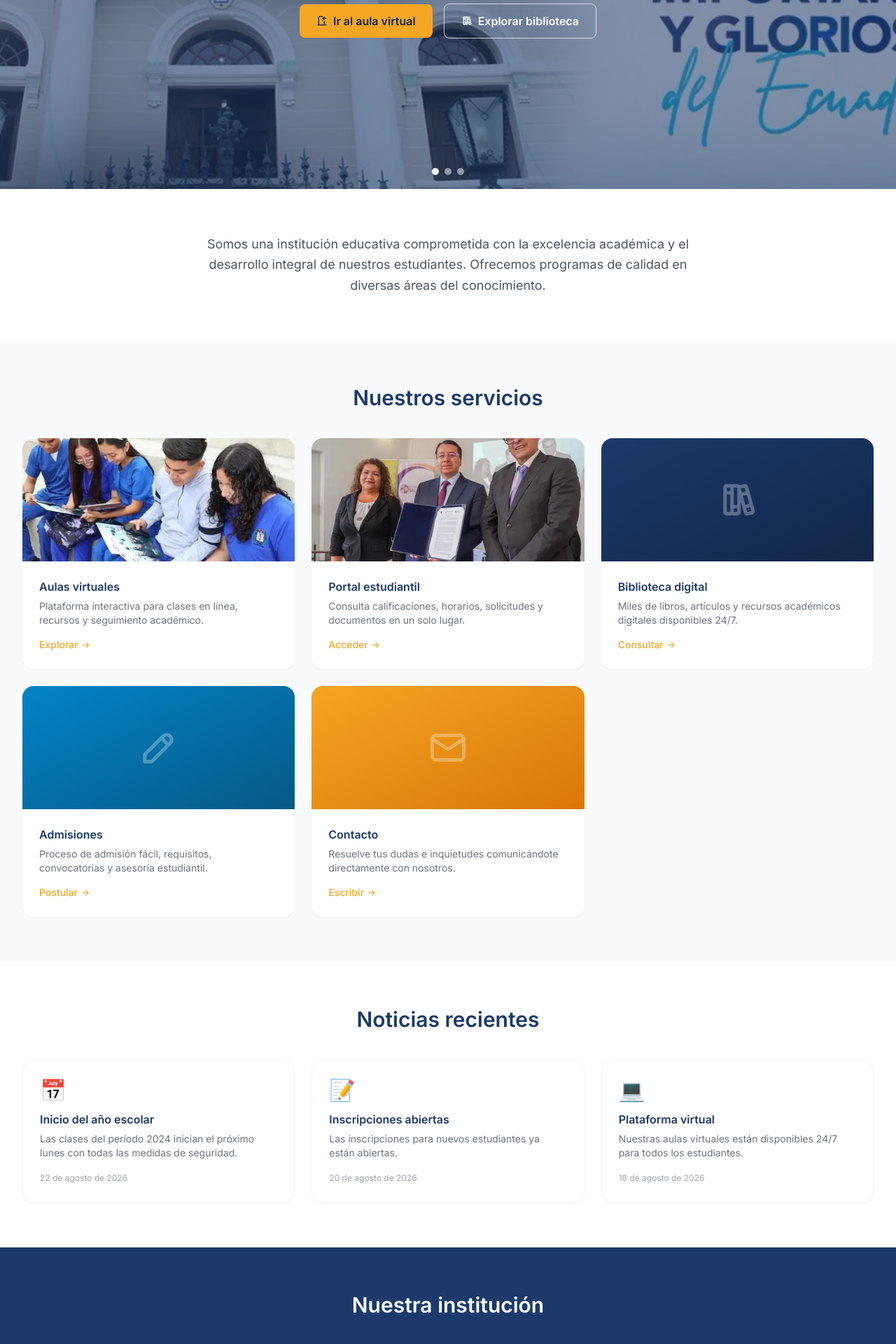
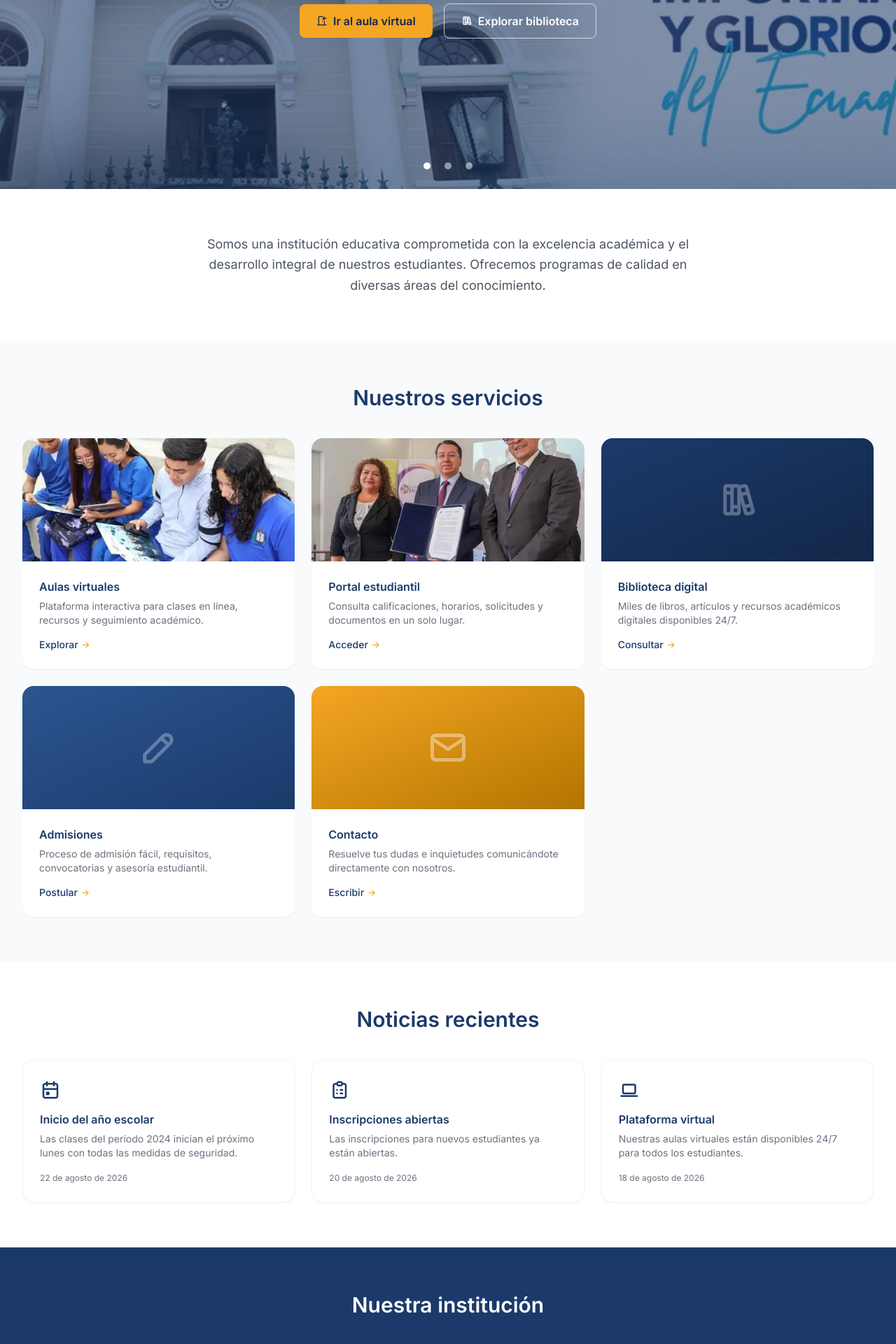
Before and after one commit to cristheboss-lu/CampusFlow-UG-Prototype, a Django app: page / in a window 1280 px wide. Shown: the part 394-2314 px from the top of the page at 70% size. Run offline with Django 5.2, Linux system fonts and the light colour scheme; a user stored in the database is signed in; some libraries are stand-ins or nearby versions.

Commit message:
Corregir contraste WCAG, paleta y tono institucional en landing publica
Ajusta la landing publica (base_publico.html/index.html) tras diagnostico
con el skill impeccable: contraste de texto gold sobre blanco (2.03:1 -> 11.27:1
usando navy), gradientes fuera de paleta (sky/amber -> navy/gold-dark),
emoji reemplazados por iconos Tabler, dots del carrusel accesibles por
teclado, y "Mi panel" visible en el menu movil para estudiantes autenticados.
Simplifica ademas la coreografia de hover de las tarjetas de servicio para
un tono mas institucional y menos "SaaS".

```diff
--- a/plataforma/templates/plataforma/base_publico.html
+++ b/plataforma/templates/plataforma/base_publico.html
@@ -8,7 +8,7 @@
 
 <link rel="preconnect" href="https://fonts.googleapis.com">
 <link rel="preconnect" href="https://fonts.gstatic.com" crossorigin>
-<link href="https://fonts.googleapis.com/css2?family=Inter:wght@400;500;600;700;800&display=swap" rel="stylesheet">
+<link href="https://fonts.googleapis.com/css2?family=Inter:wght@400;500;600;700&display=swap" rel="stylesheet">
 
 <script src="https://cdn.tailwindcss.com"></script>
 <script>
@@ -17,7 +17,7 @@
       extend: {
         colors: {
           navy: { DEFAULT: '#1B3A6B', light: '#2C5590', dark: '#122748' },
-          gold: { DEFAULT: '#F5A623', light: '#FDF1E0' },
+          gold: { DEFAULT: '#F5A623', light: '#FDF1E0', dark: '#B37500' },
         },
         fontFamily: { sans: ['Inter', 'sans-serif'] },
         borderRadius: { card: '16px' },
@@ -67,7 +67,7 @@
       </a>
       {% endif %}
 
-      <button class="md:hidden text-white" aria-label="Abrir menú" id="mobile-menu-btn">
+      <button class="md:hidden text-white" aria-label="Abrir menú" id="mobile-menu-btn" aria-expanded="false" aria-controls="mobile-menu">
         <i class="ti ti-menu-2 text-xl" aria-hidden="true"></i>
       </button>
     </div>
@@ -81,6 +81,11 @@
     <a href="https://www.scopus.com" target="_blank" rel="noopener" class="block px-3 py-2 rounded-lg hover:bg-white/10">Biblioteca</a>
     <a href="{% url 'admisiones' %}" class="block px-3 py-2 rounded-lg hover:bg-white/10">Admisiones</a>
     <a href="{% url 'contacto' %}" class="block px-3 py-2 rounded-lg hover:bg-white/10">Contacto</a>
+    {% if request.user.is_authenticated %}
+    <a href="{% url 'dashboard_estudiante' %}" class="flex items-center gap-2 px-3 py-2 rounded-lg hover:bg-white/10">
+      <i class="ti ti-layout-dashboard" aria-hidden="true"></i> Mi panel
+    </a>
+    {% endif %}
   </nav>
 </header>
 
@@ -148,8 +153,10 @@
 </footer>
 
 <script>
-  document.getElementById('mobile-menu-btn')?.addEventListener('click', () => {
-    document.getElementById('mobile-menu')?.classList.toggle('hidden');
+  document.getElementById('mobile-menu-btn')?.addEventListener('click', function () {
+    const menu = document.getElementById('mobile-menu');
+    const isHidden = menu?.classList.toggle('hidden');
+    this.setAttribute('aria-expanded', isHidden ? 'false' : 'true');
   });
 </script>
 
--- a/plataforma/templates/plataforma/index.html
+++ b/plataforma/templates/plataforma/index.html
@@ -29,10 +29,10 @@
         </div>
     </div>
 
-    <div class="absolute bottom-5 left-1/2 -translate-x-1/2 flex gap-2 z-50">
-        <span class="hero-dot w-2.5 h-2.5 rounded-full bg-white cursor-pointer transition-opacity"></span>
-        <span class="hero-dot w-2.5 h-2.5 rounded-full bg-white/50 cursor-pointer transition-opacity"></span>
-        <span class="hero-dot w-2.5 h-2.5 rounded-full bg-white/50 cursor-pointer transition-opacity"></span>
+    <div class="absolute bottom-5 left-1/2 -translate-x-1/2 flex gap-1 z-50">
+        <button type="button" class="hero-dot p-2 -m-0" aria-label="Ir a la imagen 1"><span class="block w-2.5 h-2.5 rounded-full bg-white transition-opacity"></span></button>
+        <button type="button" class="hero-dot p-2 -m-0" aria-label="Ir a la imagen 2"><span class="block w-2.5 h-2.5 rounded-full bg-white/50 transition-opacity"></span></button>
+        <button type="button" class="hero-dot p-2 -m-0" aria-label="Ir a la imagen 3"><span class="block w-2.5 h-2.5 rounded-full bg-white/50 transition-opacity"></span></button>
     </div>
 </section>
 
@@ -50,64 +50,58 @@
         <h2 class="text-2xl md:text-3xl font-semibold text-navy text-center mb-10">Nuestros servicios</h2>
         <div class="grid gap-6 sm:grid-cols-2 lg:grid-cols-3">
 
-            <a href="{% url 'aulas_virtuales' %}" class="group bg-white rounded-card overflow-hidden shadow-sm hover:shadow-xl transition-all hover:-translate-y-1">
+            <a href="{% url 'aulas_virtuales' %}" class="group bg-white rounded-card overflow-hidden shadow-sm hover:shadow-md transition-shadow">
                 <div class="relative h-44 overflow-hidden">
-                    <img src="{% static 'images/estudiantes.webp' %}" alt="Aulas virtuales" class="w-full h-full object-cover group-hover:scale-110 transition-transform duration-500">
-                    <div class="absolute inset-0 bg-navy/70 opacity-0 group-hover:opacity-100 transition-opacity flex items-center justify-center">
-                        <i class="ti ti-chalkboard text-white text-4xl" aria-hidden="true"></i>
-                    </div>
+                    <img src="{% static 'images/estudiantes.webp' %}" alt="Aulas virtuales" class="w-full h-full object-cover">
                 </div>
                 <div class="p-6">
                     <h3 class="font-semibold text-navy mb-1.5">Aulas virtuales</h3>
                     <p class="text-sm text-gray-500 mb-3">Plataforma interactiva para clases en línea, recursos y seguimiento académico.</p>
-                    <span class="text-sm font-medium text-gold group-hover:translate-x-1 inline-flex items-center gap-1 transition-transform">Explorar <i class="ti ti-arrow-right" aria-hidden="true"></i></span>
+                    <span class="text-sm font-medium text-navy group-hover:translate-x-1 inline-flex items-center gap-1 transition-transform">Explorar <i class="ti ti-arrow-right text-gold" aria-hidden="true"></i></span>
                 </div>
             </a>
 
-            <a href="{% url 'portal_estudiantil' %}" class="group bg-white rounded-card overflow-hidden shadow-sm hover:shadow-xl transition-all hover:-translate-y-1">
+            <a href="{% url 'portal_estudiantil' %}" class="group bg-white rounded-card overflow-hidden shadow-sm hover:shadow-md transition-shadow">
                 <div class="relative h-44 overflow-hidden">
-                    <img src="{% static 'images/OIP.webp' %}" alt="Portal estudiantil" class="w-full h-full object-cover group-hover:scale-110 transition-transform duration-500">
-                    <div class="absolute inset-0 bg-navy/70 opacity-0 group-hover:opacity-100 transition-opacity flex items-center justify-center">
-                        <i class="ti ti-user-circle text-white text-4xl" aria-hidden="true"></i>
-                    </div>
+                    <img src="{% static 'images/OIP.webp' %}" alt="Portal estudiantil" class="w-full h-full object-cover">
                 </div>
                 <div class="p-6">
                     <h3 class="font-semibold text-navy mb-1.5">Portal estudiantil</h3>
                     <p class="text-sm text-gray-500 mb-3">Consulta calificaciones, horarios, solicitudes y documentos en un solo lugar.</p>
-                    <span class="text-sm font-medium text-gold group-hover:translate-x-1 inline-flex items-center gap-1 transition-transform">Acceder <i class="ti ti-arrow-right" aria-hidden="true"></i></span>
+                    <span class="text-sm font-medium text-navy group-hover:translate-x-1 inline-flex items-center gap-1 transition-transform">Acceder <i class="ti ti-arrow-right text-gold" aria-hidden="true"></i></span>
                 </div>
             </a>
 
-            <a href="https://www.scopus.com" target="_blank" rel="noopener" class="group bg-white rounded-card overflow-hidden shadow-sm hover:shadow-xl transition-all hover:-translate-y-1">
+            <a href="https://www.scopus.com" target="_blank" rel="noopener" class="group bg-white rounded-card overflow-hidden shadow-sm hover:shadow-md transition-shadow">
                 <div class="h-44 bg-gradient-to-br from-navy to-navy-dark flex items-center justify-center">
                     <i class="ti ti-books text-white/30 text-6xl" aria-hidden="true"></i>
                 </div>
                 <div class="p-6">
                     <h3 class="font-semibold text-navy mb-1.5">Biblioteca digital</h3>
                     <p class="text-sm text-gray-500 mb-3">Miles de libros, artículos y recursos académicos digitales disponibles 24/7.</p>
-                    <span class="text-sm font-medium text-gold group-hover:translate-x-1 inline-flex items-center gap-1 transition-transform">Consultar <i class="ti ti-arrow-right" aria-hidden="true"></i></span>
+                    <span class="text-sm font-medium text-navy group-hover:translate-x-1 inline-flex items-center gap-1 transition-transform">Consultar <i class="ti ti-arrow-right text-gold" aria-hidden="true"></i></span>
                 </div>
             </a>
 
-            <a href="{% url 'admisiones' %}" class="group bg-white rounded-card overflow-hidden shadow-sm hover:shadow-xl transition-all hover:-translate-y-1">
-                <div class="h-44 bg-gradient-to-br from-sky-600 to-sky-800 flex items-center justify-center">
+            <a href="{% url 'admisiones' %}" class="group bg-white rounded-card overflow-hidden shadow-sm hover:shadow-md transition-shadow">
+                <div class="h-44 bg-gradient-to-br from-navy-light to-navy flex items-center justify-center">
                     <i class="ti ti-pencil text-white/30 text-6xl" aria-hidden="true"></i>
                 </div>
                 <div class="p-6">
                     <h3 class="font-semibold text-navy mb-1.5">Admisiones</h3>
                     <p class="text-sm text-gray-500 mb-3">Proceso de admisión fácil, requisitos, convocatorias y asesoría estudiantil.</p>
-                    <span class="text-sm font-medium text-gold group-hover:translate-x-1 inline-flex items-center gap-1 transition-transform">Postular <i class="ti ti-arrow-right" aria-hidden="true"></i></span>
+                    <span class="text-sm font-medium text-navy group-hover:translate-x-1 inline-flex items-center gap-1 transition-transform">Postular <i class="ti ti-arrow-right text-gold" aria-hidden="true"></i></span>
                 </div>
             </a>
 
-            <a href="{% url 'contacto' %}" class="group bg-white rounded-card overflow-hidden shadow-sm hover:shadow-xl transition-all hover:-translate-y-1 sm:col-span-2 lg:col-span-1">
-                <div class="h-44 bg-gradient-to-br from-gold to-amber-600 flex items-center justify-center">
-                    <i class="ti ti-mail text-white/30 text-6xl" aria-hidden="true"></i>
+            <a href="{% url 'contacto' %}" class="group bg-white rounded-card overflow-hidden shadow-sm hover:shadow-md transition-shadow sm:col-span-2 lg:col-span-1">
+                <div class="h-44 bg-gradient-to-br from-gold to-gold-dark flex items-center justify-center">
+                    <i class="ti ti-mail text-white/40 text-6xl" aria-hidden="true"></i>
                 </div>
                 <div class="p-6">
                     <h3 class="font-semibold text-navy mb-1.5">Contacto</h3>
                     <p class="text-sm text-gray-500 mb-3">Resuelve tus dudas e inquietudes comunicándote directamente con nosotros.</p>
-                    <span class="text-sm font-medium text-gold group-hover:translate-x-1 inline-flex items-center gap-1 transition-transform">Escribir <i class="ti ti-arrow-right" aria-hidden="true"></i></span>
+                    <span class="text-sm font-medium text-navy group-hover:translate-x-1 inline-flex items-center gap-1 transition-transform">Escribir <i class="ti ti-arrow-right text-gold" aria-hidden="true"></i></span>
                 </div>
             </a>
 
@@ -121,22 +115,22 @@
         <h2 class="text-2xl md:text-3xl font-semibold text-navy text-center mb-10">Noticias recientes</h2>
         <div class="grid gap-6 md:grid-cols-3">
             <div class="bg-white rounded-card shadow-sm border border-gray-100 p-6">
-                <div class="text-3xl mb-3">📅</div>
+                <i class="ti ti-calendar-event text-navy text-3xl mb-3 block" aria-hidden="true"></i>
                 <h3 class="font-semibold text-navy mb-1.5">Inicio del año escolar</h3>
                 <p class="text-sm text-gray-500 mb-3">Las clases del período 2024 inician el próximo lunes con todas las medidas de seguridad.</p>
-                <span class="text-xs text-gray-400">22 de agosto de 2026</span>
+                <span class="text-xs text-gray-500">22 de agosto de 2026</span>
             </div>
             <div class="bg-white rounded-card shadow-sm border border-gray-100 p-6">
-                <div class="text-3xl mb-3">📝</div>
+                <i class="ti ti-clipboard-list text-navy text-3xl mb-3 block" aria-hidden="true"></i>
                 <h3 class="font-semibold text-navy mb-1.5">Inscripciones abiertas</h3>
                 <p class="text-sm text-gray-500 mb-3">Las inscripciones para nuevos estudiantes ya están abiertas.</p>
-                <span class="text-xs text-gray-400">20 de agosto de 2026</span>
+                <span class="text-xs text-gray-500">20 de agosto de 2026</span>
             </div>
             <div class="bg-white rounded-card shadow-sm border border-gray-100 p-6">
-                <div class="text-3xl mb-3">💻</div>
+                <i class="ti ti-device-laptop text-navy text-3xl mb-3 block" aria-hidden="true"></i>
                 <h3 class="font-semibold text-navy mb-1.5">Plataforma virtual</h3>
                 <p class="text-sm text-gray-500 mb-3">Nuestras aulas virtuales están disponibles 24/7 para todos los estudiantes.</p>
-                <span class="text-xs text-gray-400">18 de agosto de 2026</span>
+                <span class="text-xs text-gray-500">18 de agosto de 2026</span>
             </div>
         </div>
     </div>
@@ -193,10 +187,11 @@
 
     function showImage(index) {
         images.forEach(img => { img.style.opacity = '0'; });
-        dots.forEach(d => { d.classList.remove('bg-white'); d.classList.add('bg-white/50'); });
+        dots.forEach(d => { const s = d.querySelector('span'); s.classList.remove('bg-white'); s.classList.add('bg-white/50'); });
         images[index].style.opacity = '1';
-        dots[index].classList.remove('bg-white/50');
-        dots[index].classList.add('bg-white');
+        const activeDot = dots[index].querySelector('span');
+        activeDot.classList.remove('bg-white/50');
+        activeDot.classList.add('bg-white');
     }
 
     function next() {
```
